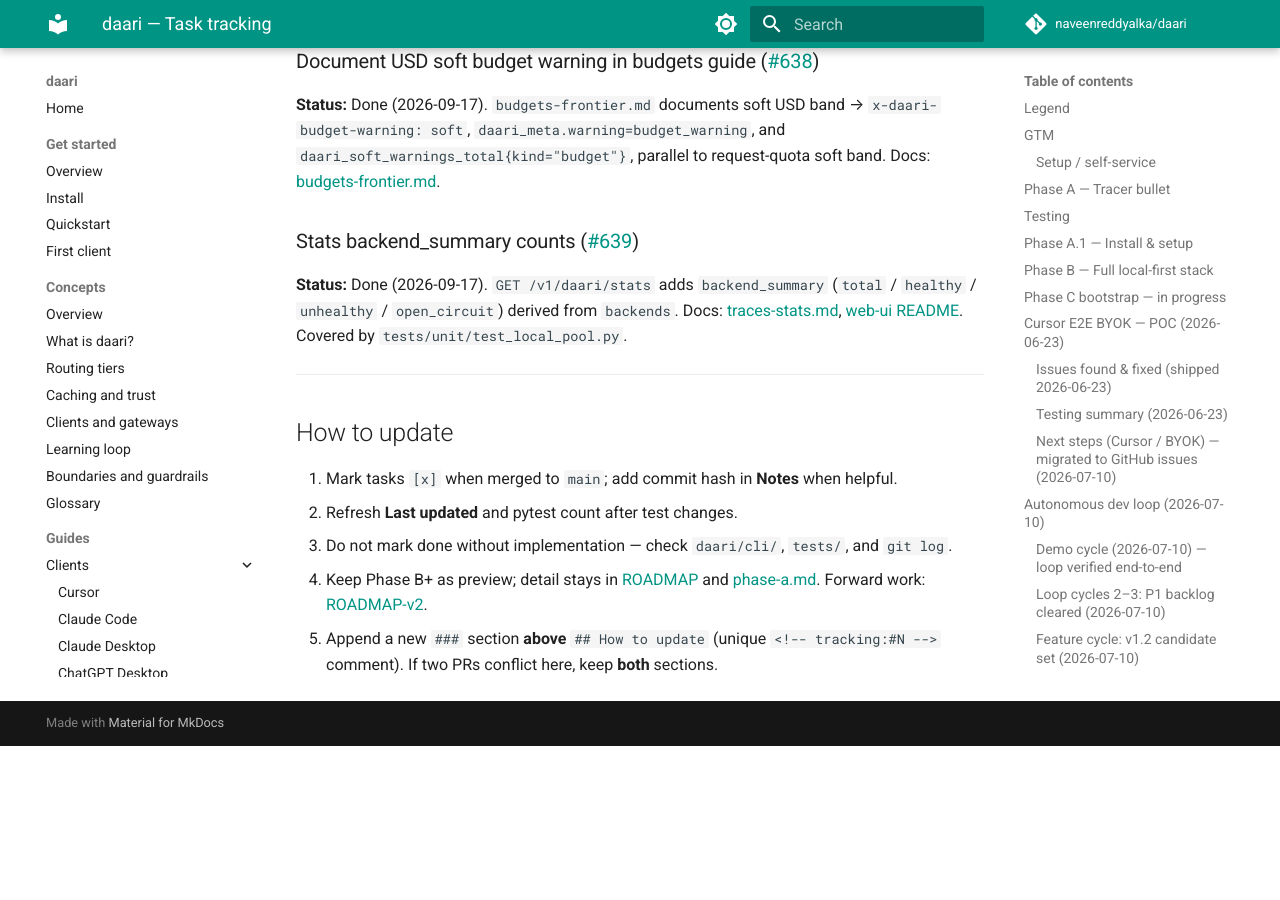
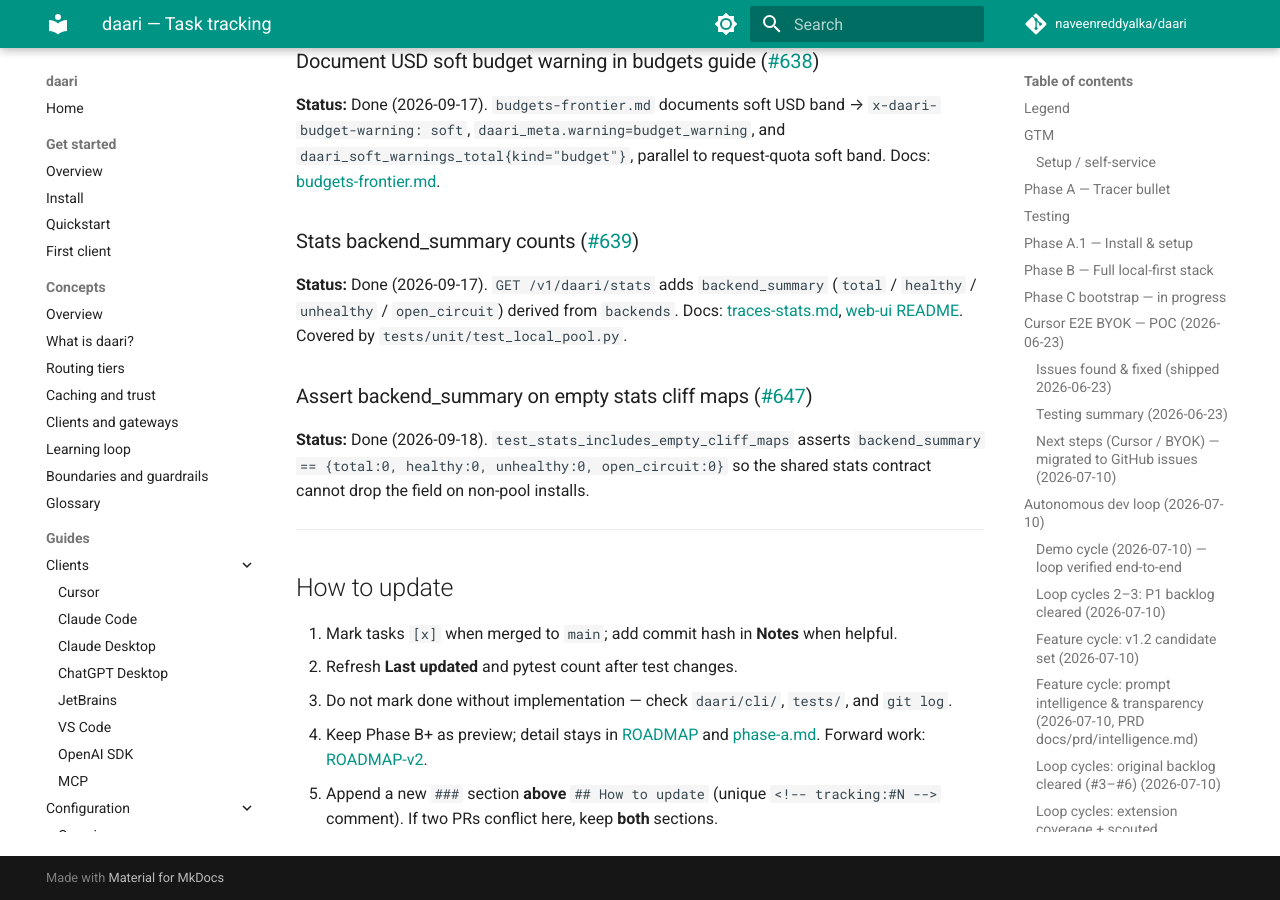
Before and after one commit to naveenreddyalka/daari, an MkDocs documentation site: the page built from docs/TRACKING.md, in a window 1280 px wide and 900 px high, scrolled down 74406 px. Built offline with MkDocs 1.6.1 and Material for MkDocs 9.7.7, drawn with Linux system fonts in a browser that asks for light colours; comment, search, counter and statistics services are not loaded; before the commit the page ends 75152 px from its top, so only the background shows below that.

Commit message:
test(stats): assert empty backend_summary on cliff maps
Closes #647.

Co-authored-by: Cursor <cursoragent@cursor.com>

```diff
--- a/docs/TRACKING.md
+++ b/docs/TRACKING.md
@@ -3049,6 +3049,13 @@ band. Docs: [budgets-frontier.md](developer/guides/configuration/budgets-frontie
 [web-ui README](../packages/web-ui/README.md). Covered by
 `tests/unit/test_local_pool.py`.
 
+### Assert backend_summary on empty stats cliff maps ([#647](https://github.com/naveenreddyalka/daari/issues/647))
+
+<!-- tracking:#647 -->
+**Status:** Done (2026-09-18). `test_stats_includes_empty_cliff_maps` asserts
+`backend_summary == {total:0, healthy:0, unhealthy:0, open_circuit:0}` so the
+shared stats contract cannot drop the field on non-pool installs.
+
 ---
 
 ## How to update
```
Also changed, not shown: 1 other file.
